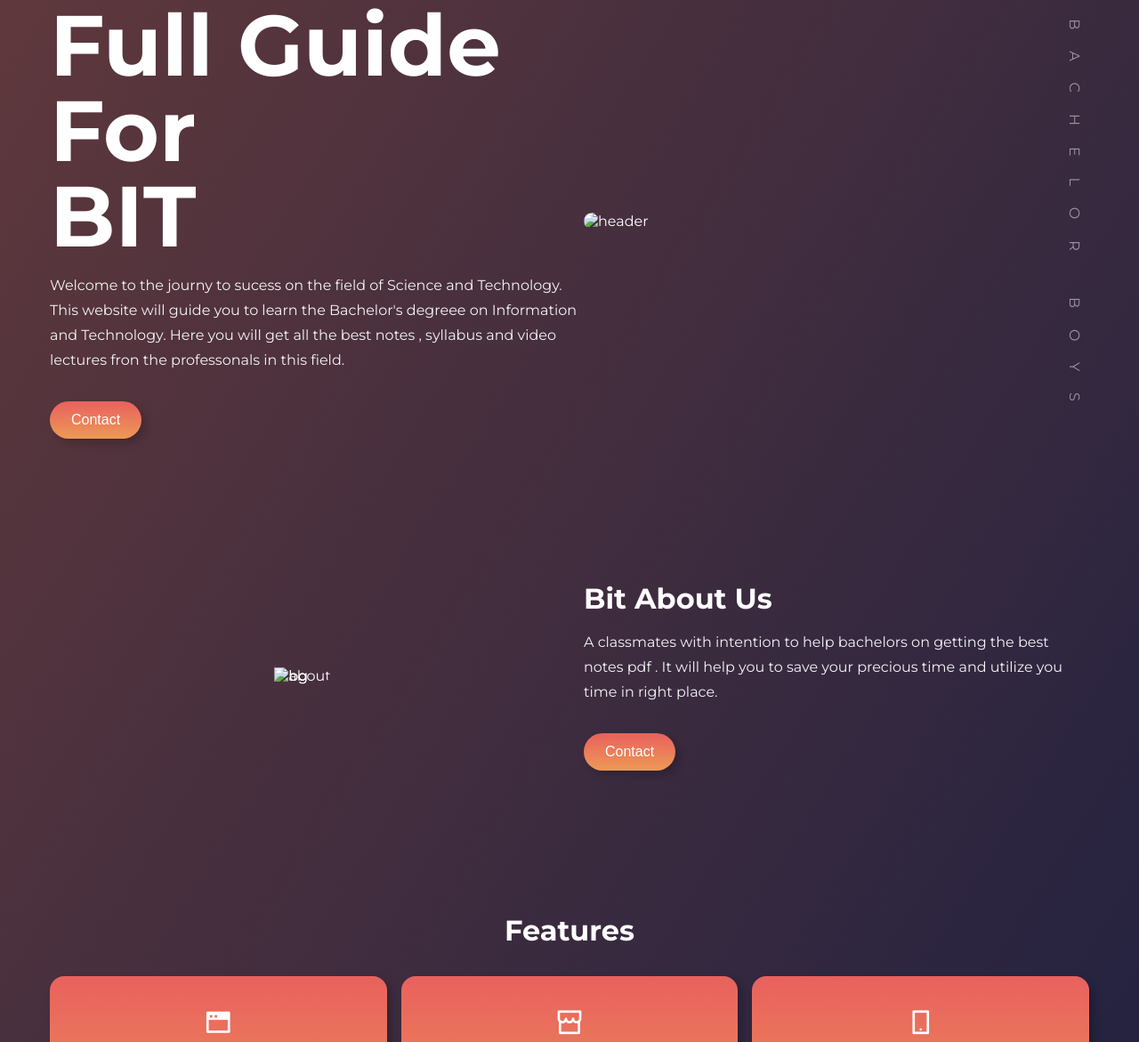
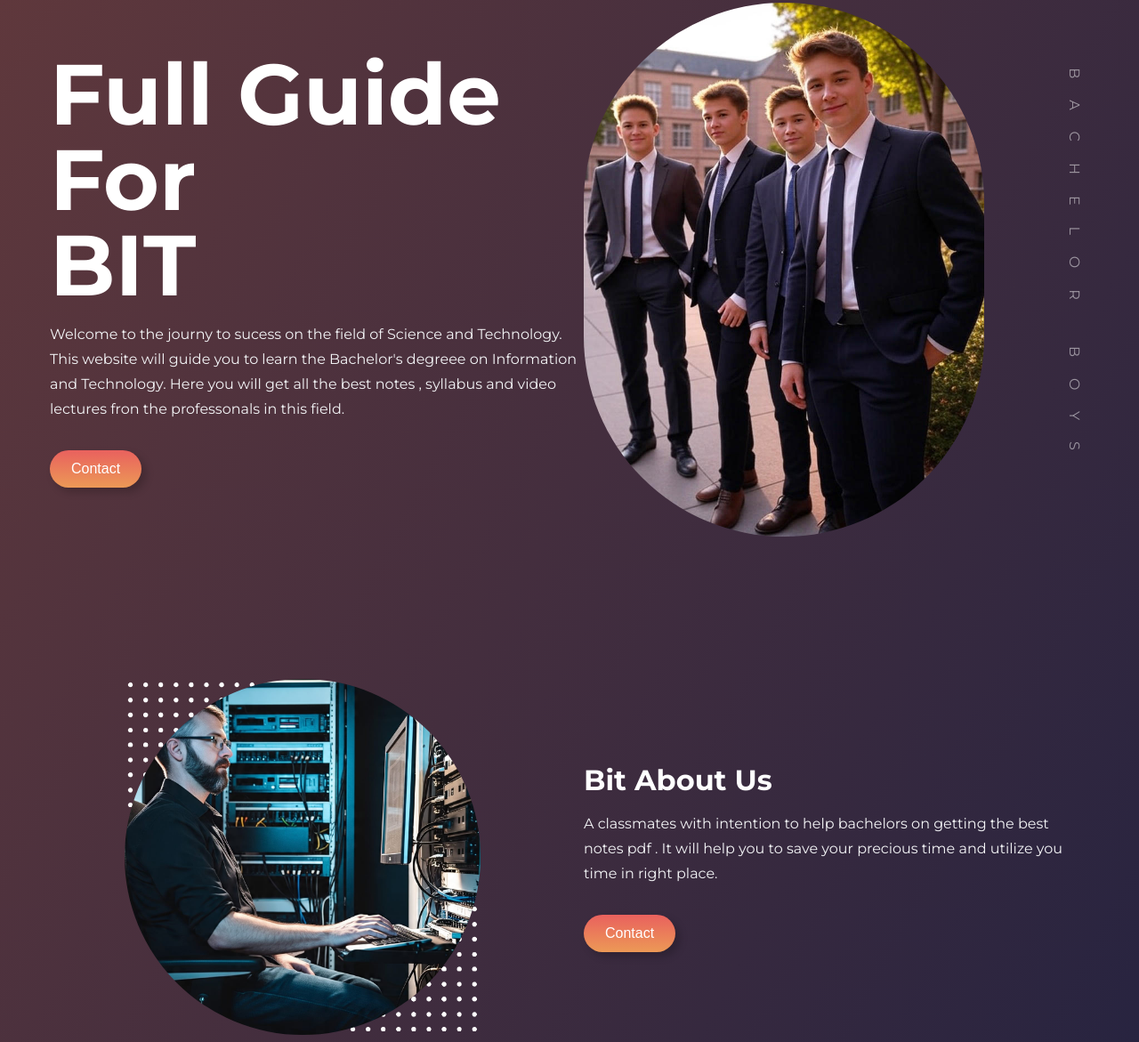
Before and after one commit to Bishmendra/BACHELOR-BOYZ, a plain HTML site: page index.html in a window 1280 px wide. Shown: the part 184-1355 px from the top of the page at 89% size. Drawn offline with nearby package versions, Linux system fonts and the light colour scheme.

Commit message:
Update index.html

```diff
--- a/index.html
+++ b/index.html
@@ -100,7 +100,7 @@
   <!-- HEADER -->
   <header class="section__container header__container" id="home">
     <div class="header__image">
-      <img src="assets/bb_bg.jpg" alt="header" />
+      <img src="bb_bg.jpg" alt="header" />
     </div>
 
     <div class="header__content">
@@ -124,9 +124,9 @@
   <!-- ABOUT -->
   <section class="section__container about__container" id="about">
     <div class="about__image">
-      <img src="assets/bg.png" alt="bg" class="about__bg-1" />
-      <img src="assets/bg.png" alt="bg" class="about__bg-2" />
-      <img src="assets/bb_it.jpg" alt="about" class="about__img" />
+      <img src="bg.png" alt="bg" class="about__bg-1" />
+      <img src="bg.png" alt="bg" class="about__bg-2" />
+      <img src="bb_it.jpg" alt="about" class="about__img" />
     </div>
 
     <div class="about__content">
```
